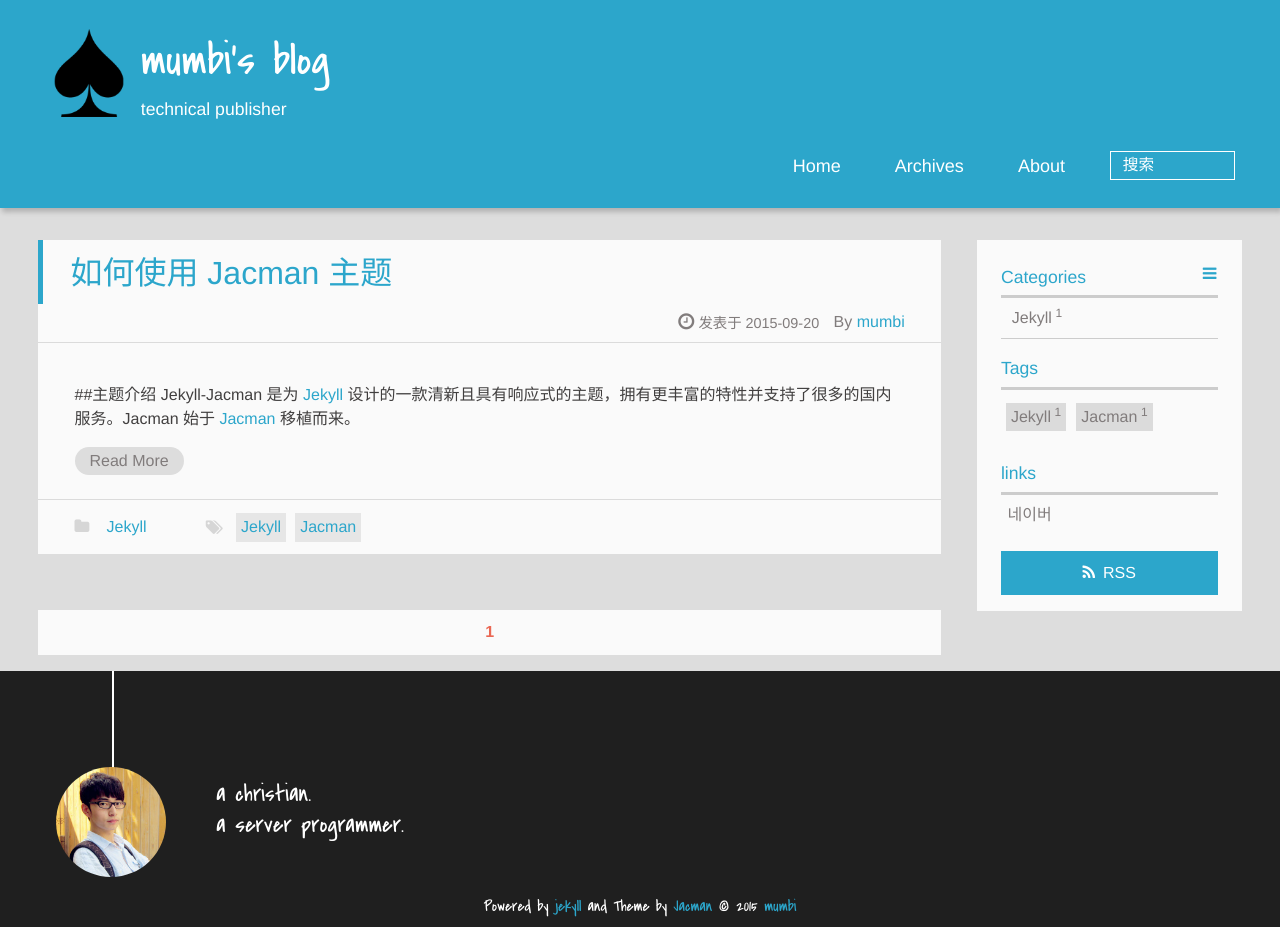
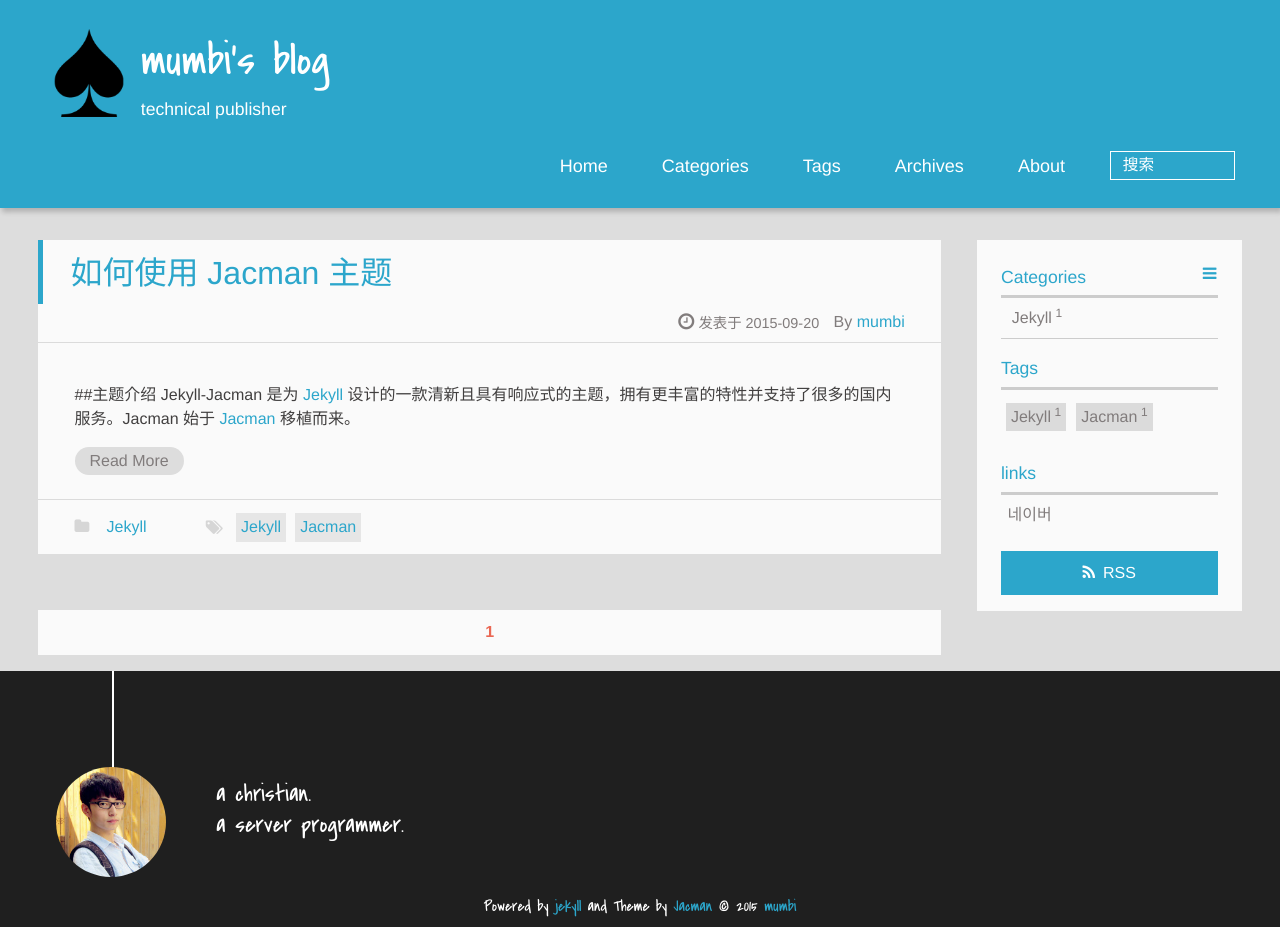
Before and after one commit to mumbi/mumbi.github.io, a Jekyll site: the page built from index.html, in a window 1280 px wide. Built offline with Jekyll 4.4.1, drawn with Linux system fonts in a browser that asks for light colours; Markdown is read by kramdown in place of the engine named in the settings; the list of posts is cut into pages by our own code.

Commit message:
change config

```diff
--- a/_config.yml
+++ b/_config.yml
@@ -38,6 +38,8 @@ defaults:
 ##### Menu
 menu:
   Home: /
+  Categories: /categories
+  Tags: /tags
   Archives: /archives
   About: /about
 ## you can create `tags` and `categories` folders in `../source`.
```
